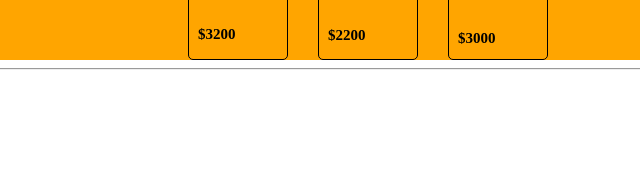
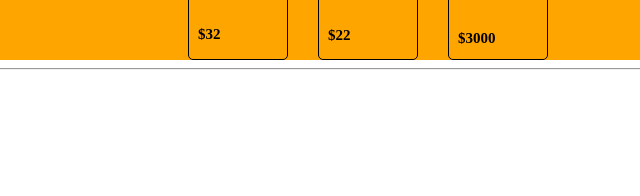
Before and after one commit to eiithu142/foodmenu, a plain HTML site: page index.html in a window 1280 px wide. Shown: the part 282-478 px from the top of the page, 272-912 px from the left. Drawn offline with Linux system fonts and the light colour scheme.

Commit message:
Update index.html

```diff
--- a/index.html
+++ b/index.html
@@ -24,7 +24,7 @@
             <div class="detrails">
                 <h3>Fish Curry</h3>
                 <div class="price">
-                    <h2>$3200</h2>
+                    <h2>$32</h2>
 
                 </div>
             </div>
@@ -35,7 +35,7 @@
             <div class="detrails">
                 <h3>Dry Fruit</h3>
                 <div class="price">
-                    <h2>$2200</h2>
+                    <h2>$22</h2>
 
                 </div>
             </div>
```
